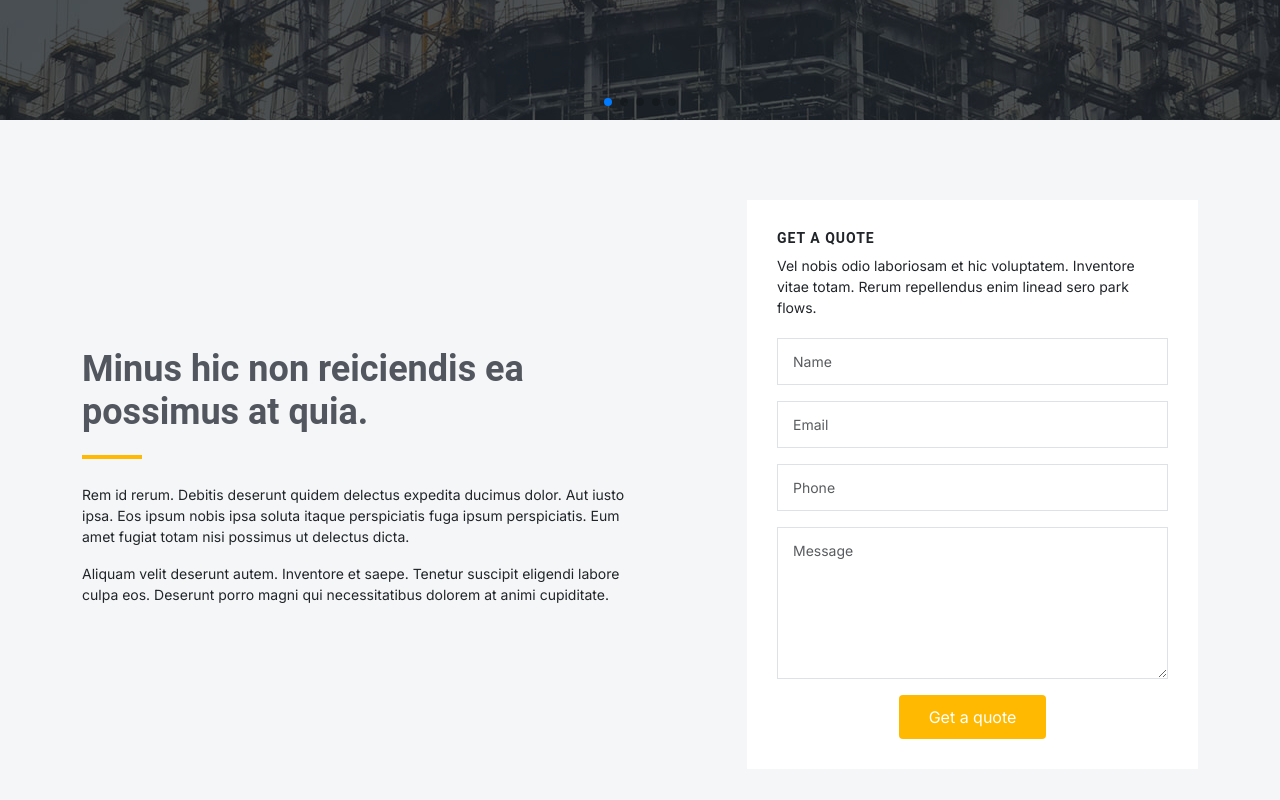
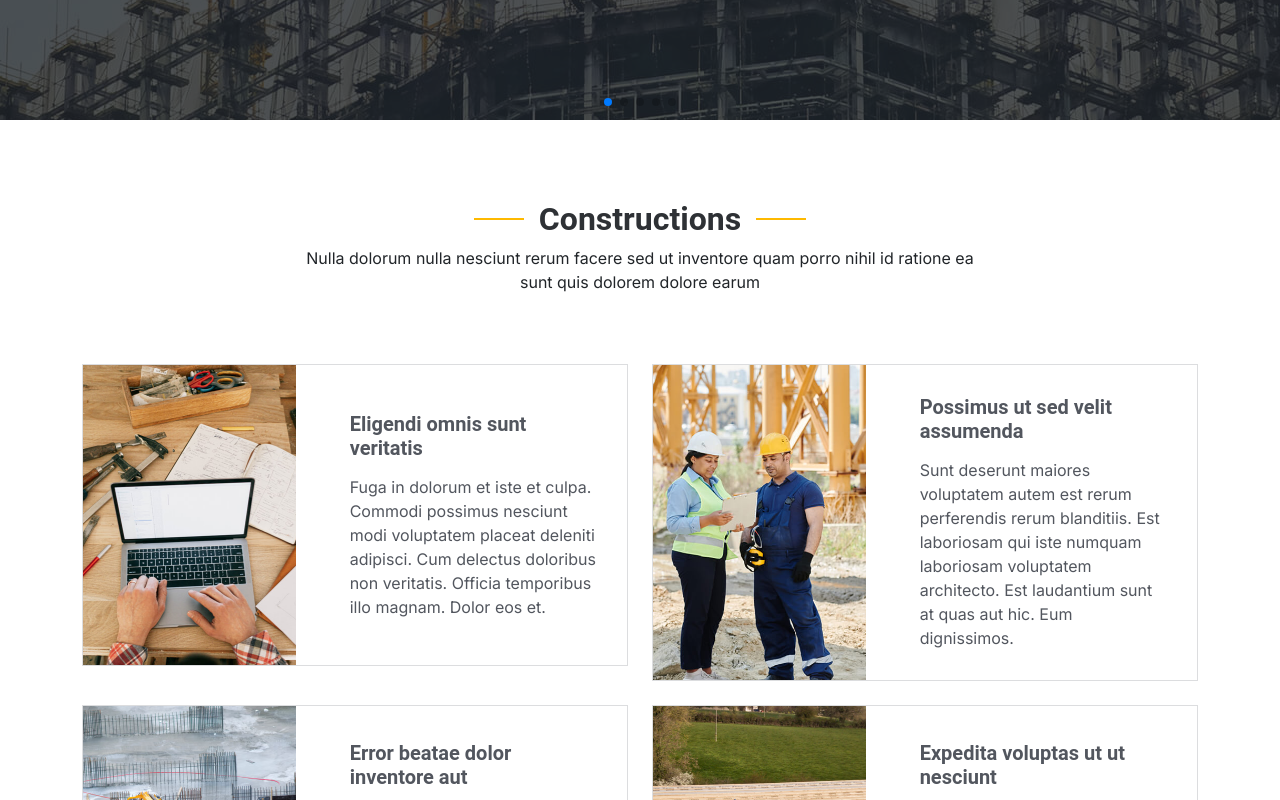
Before and after one commit to Codemigod-666/frontend, a Next.js app: page / in a window 1280 px wide. Shown: the part 680-1480 px from the top of the page. Built offline with nearby package versions, Linux system fonts and the light colour scheme.

Commit message:
first change commit

```diff
--- a/src/app/page.jsx
+++ b/src/app/page.jsx
@@ -64,9 +64,9 @@ export default function Home() {
           <div className="info text-center">
             <div className='row justify-content-center'>
             <div className="col-lg-6">
-              <h2 data-aos="fade-down">Welcome to <span>PCS Constructions</span></h2>
+              <h2 data-aos="fade-down">Welcome to <span>PCS</span></h2>
               <p data-aos="fade-up">
-                Lorem ipsum dolor sit amet, consectetur adipiscing elit, sed do eiusmod tempor incididunt ut labore et dolore magna aliqua. Ut enim ad minim veniam, quis nostrud exercitation ullamco laboris nisi ut aliquip ex ea commodo consequat.
+              "Welcome to PCS, where your vision finds its perfect foundation. With our expertise and dedication, we transform your dreams into architectural marvels. Experience the synergy of creativity and craftsmanship. Your vision, our foundation – building brilliance together."
               </p>
               <button data-aos="fade-up" href="#get-started" className="btn btn-outline-warning rounded-5 px-5 py-3 mt-3 text-white fw-bold">Get Started</button>
 
@@ -104,58 +104,6 @@ export default function Home() {
       </Swiper>
 
       <main>
-          <section id="get-started" className="get-started section-bg">
-            <div className="container">
-
-              <div className="row justify-content-between gy-4">
-
-                <div className="col-lg-6 d-flex align-items-center" data-aos="fade-up" data-aos-delay="100">
-                  <div className="content">
-                    <h3>Minus hic non reiciendis ea possimus at quia.</h3>
-                    <p>Rem id rerum. Debitis deserunt quidem delectus expedita ducimus dolor. Aut iusto ipsa. Eos ipsum nobis ipsa soluta itaque perspiciatis fuga ipsum perspiciatis. Eum amet fugiat totam nisi possimus ut delectus dicta. </p>
-                    <p>Aliquam velit deserunt autem. Inventore et saepe. Tenetur suscipit eligendi labore culpa eos. Deserunt porro magni qui necessitatibus dolorem at animi cupiditate.</p>
-                  </div>
-                </div>
-
-                <div className="col-lg-5" data-aos="fade-down" data-aos-delay="200">
-                  <form action="forms/quote.php" method="post" className="php-email-form">
-                    <h3>Get a quote</h3>
-                    <p>Vel nobis odio laboriosam et hic voluptatem. Inventore vitae totam. Rerum repellendus enim linead sero park flows.</p>
-                    <div className="row gy-3">
-
-                      <div className="col-md-12">
-                        <input type="text" name="name" className="form-control" placeholder="Name" required />
-                      </div>
-
-                      <div className="col-md-12 ">
-                        <input type="email" className="form-control" name="email" placeholder="Email" required />
-                      </div>
-
-                      <div className="col-md-12">
-                        <input type="text" className="form-control" name="phone" placeholder="Phone" required />
-                      </div>
-
-                      <div className="col-md-12">
-                        <textarea className="form-control" name="message" rows="6" placeholder="Message" required></textarea>
-                      </div>
-
-                      <div className="col-md-12 text-center">
-                        <div className="loading">Loading</div>
-                        <div className="error-message"></div>
-                        <div className="sent-message">Your quote request has been sent successfully. Thank you!</div>
-
-                        <button type="submit">Get a quote</button>
-                      </div>
-
-                    </div>
-                  </form>
-                </div>
-
-              </div>
-
-            </div>
-          </section>
-
           <section id='constructions' className='constructions bg-white'>
             <div className='container' data-aos="fade-up">
               <div className='section-header'>
--- a/src/components/Header.jsx
+++ b/src/components/Header.jsx
@@ -1,4 +1,5 @@
 import React from 'react'
+import Link from 'next/link'
 
 
 const Header = () => {
@@ -7,36 +8,36 @@ const Header = () => {
     <header id="header" className="header d-flex align-items-center">
         <div className="container-fluid container-xl d-flex align-items-center justify-content-between">
 
-            <a href="/" className="logo d-flex align-items-center">
+            <Link href="/" className="logo d-flex align-items-center">
                 <h1>UpConstruction<span>.</span></h1>
-            </a>
+            </Link>
 
             <i className="mobile-nav-toggle mobile-nav-show bi bi-list"></i>
             <i className="mobile-nav-toggle mobile-nav-hide d-none bi bi-x"></i>
             <nav id="navbar" className="navbar">
                 <ul>
-                <li><a href="/" className="active">Home</a></li>
-                <li><a href="/about">About</a></li>
-                <li><a href="/services">Services</a></li>
-                <li><a href="/projects">Projects</a></li>
+                <li><Link href="/" className="active">Home</Link></li>
+                <li><Link href="/about">About</Link></li>
+                <li><Link href="/services">Services</Link></li>
+                <li><Link href="/projects">Projects</Link></li>
                 <li className="dropdown"><a href="#"><span>Dropdown</span> <i className="bi bi-chevron-down dropdown-indicator"></i></a>
                     <ul>
-                    <li><a href="#">Dropdown 1</a></li>
+                    <li><Link href="#">Dropdown 1</Link></li>
                     <li className="dropdown"><a href="#"><span>Deep Dropdown</span> <i className="bi bi-chevron-down dropdown-indicator"></i></a>
                         <ul>
-                        <li><a href="#">Deep Dropdown 1</a></li>
-                        <li><a href="#">Deep Dropdown 2</a></li>
-                        <li><a href="#">Deep Dropdown 3</a></li>
-                        <li><a href="#">Deep Dropdown 4</a></li>
-                        <li><a href="#">Deep Dropdown 5</a></li>
+                        <li><Link href="#">Deep Dropdown 1</Link></li>
+                        <li><Link href="#">Deep Dropdown 2</Link></li>
+                        <li><Link href="#">Deep Dropdown 3</Link></li>
+                        <li><Link href="#">Deep Dropdown 4</Link></li>
+                        <li><Link href="#">Deep Dropdown 5</Link></li>
                         </ul>
                     </li>
-                    <li><a href="#">Dropdown 2</a></li>
-                    <li><a href="#">Dropdown 3</a></li>
-                    <li><a href="#">Dropdown 4</a></li>
+                    <li><Link href="#">Dropdown 2</Link></li>
+                    <li><Link href="#">Dropdown 3</Link></li>
+                    <li><Link href="#">Dropdown 4</Link></li>
                     </ul>
                 </li>
-                <li><a href="/contact">Contact</a></li>
+                <li><Link href="/contact">Contact</Link></li>
                 </ul>
             </nav>
 
```
